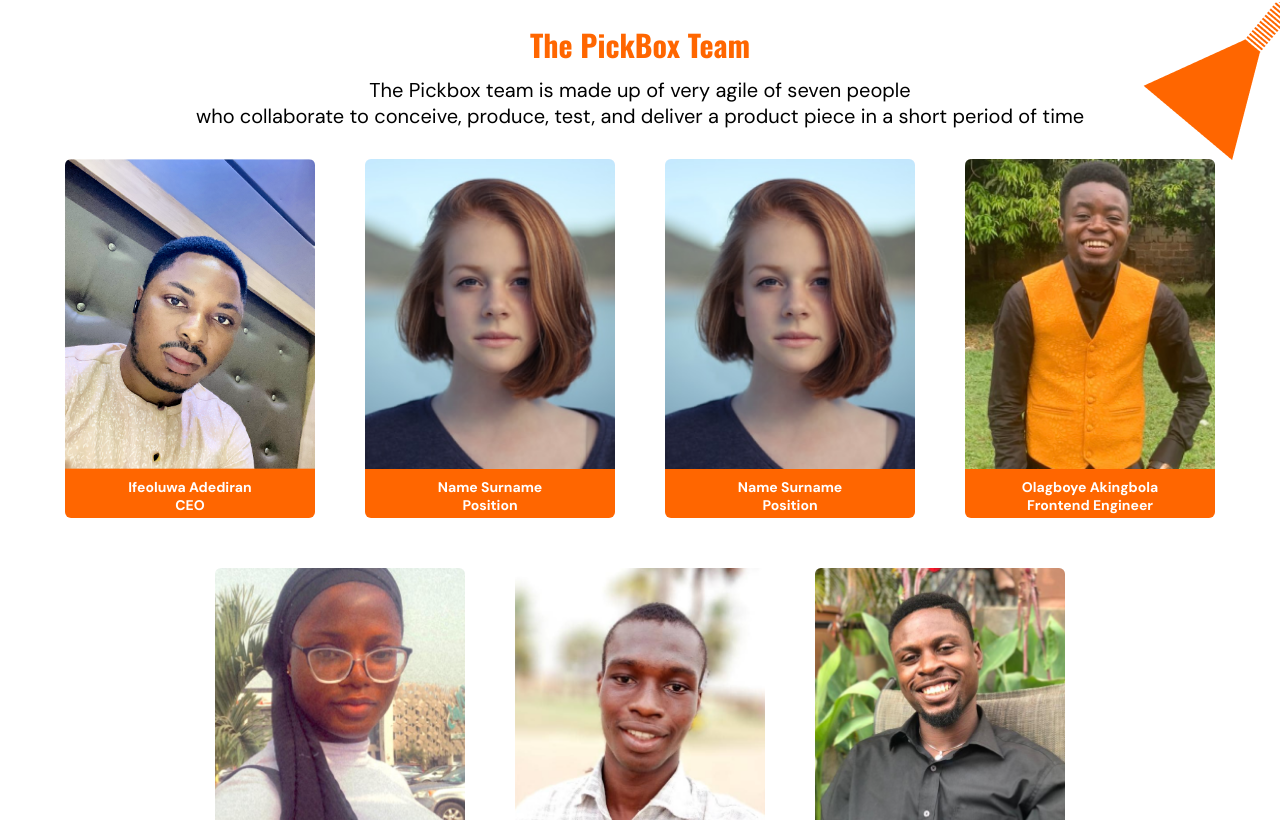
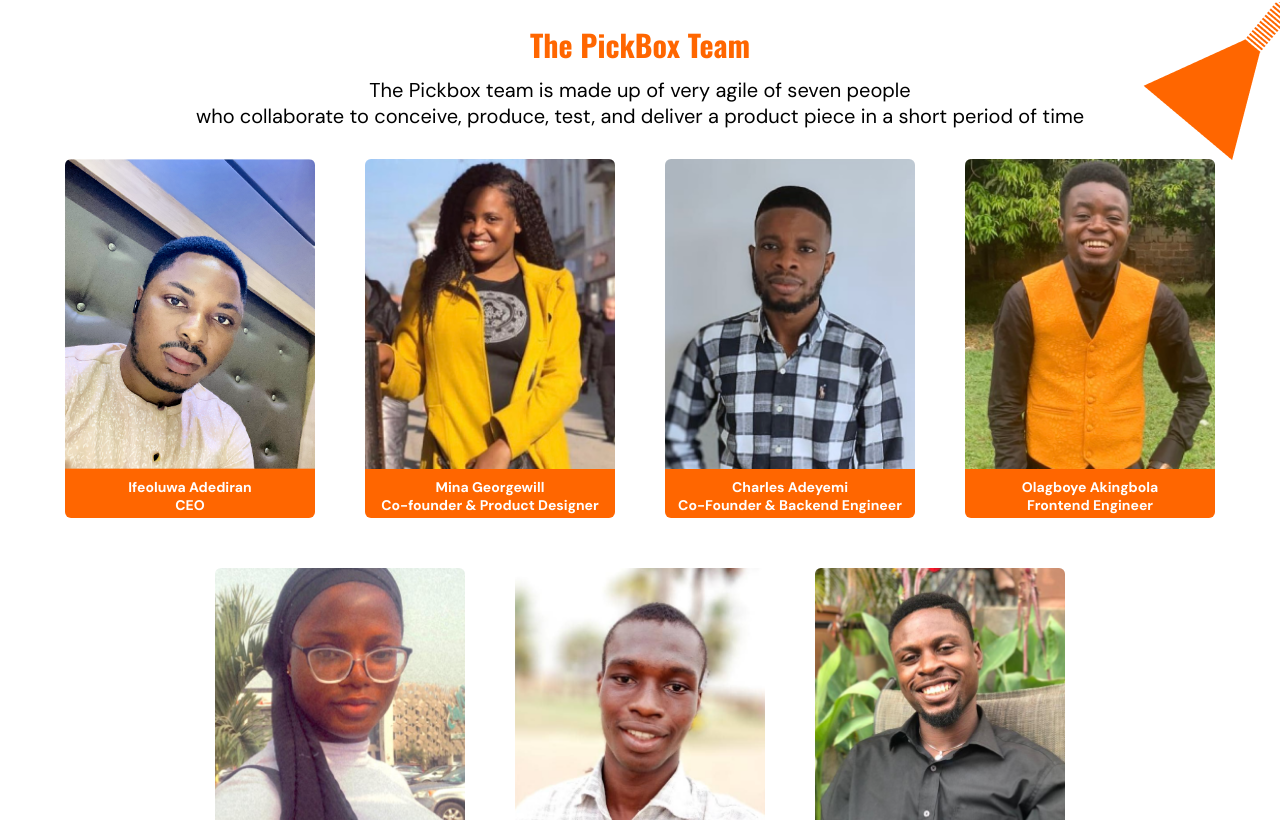
Before and after one commit to Pickbox-Project/Pickbox-frontend, a React (Create React App) app: page /aboutus in a window 1280 px wide. Shown: the part 820-1640 px from the top of the page. Built offline with nearby package versions, Linux system fonts and the light colour scheme.

Commit message:
Removed the founders Component

```diff
--- a/src/Components/Team/data.js
+++ b/src/Components/Team/data.js
@@ -4,8 +4,10 @@ import jelilatImage from "../../Assets/images/Jelilat-Image.png";
 import michaelImage from "../../Assets/images/michaelImage.png";
 import devOlagboyeImage from "../../Assets/images/devOlagboyeImage.png";
 import johnImage from "../../Assets/images/johnImage.png";
-import ceoSecondImage from "../../Assets/images/ifeoluwa-secondImage.png";
-export const teamsData = [{
+import minaImage from "../../Assets/images/minaImage.png";
+import charlesImage from "../../Assets/images/charlesImage.png";
+export const teamsData = [
+  {
     id: 1,
     teamMemberImage: firstTeamMember,
     teamMemberName: "Ifeoluwa Adediran",
@@ -13,15 +15,15 @@ export const teamsData = [{
   },
   {
     id: 2,
-        teamMemberImage: defaultImage,
-        teamMemberName: "Name Surname",
-        teamMemberRole: "Position",
+    teamMemberImage: minaImage,
+    teamMemberName: "Mina Georgewill",
+    teamMemberRole: "Co-founder & Product Designer",
   },
   {
     id: 3,
-        teamMemberImage: defaultImage,
-        teamMemberName: "Name Surname",
-        teamMemberRole: "Position",
+    teamMemberImage: charlesImage,
+    teamMemberName: "Charles Adeyemi",
+    teamMemberRole: "Co-Founder & Backend Engineer",
   },
   {
     id: 4,
@@ -33,7 +35,7 @@ export const teamsData = [{
     id: 5,
     teamMemberImage: jelilatImage,
     teamMemberName: "Jelilat Akeem-Omosanya",
-        teamMemberRole: "Position",
+    teamMemberRole: "Product Designer",
   },
   {
     id: 6,
```
Also changed, not shown: src/Assets/images/charlesImage.png (added), src/Assets/images/minaImage.png (added). Lines whose indentation alone changed are shown as unchanged.
